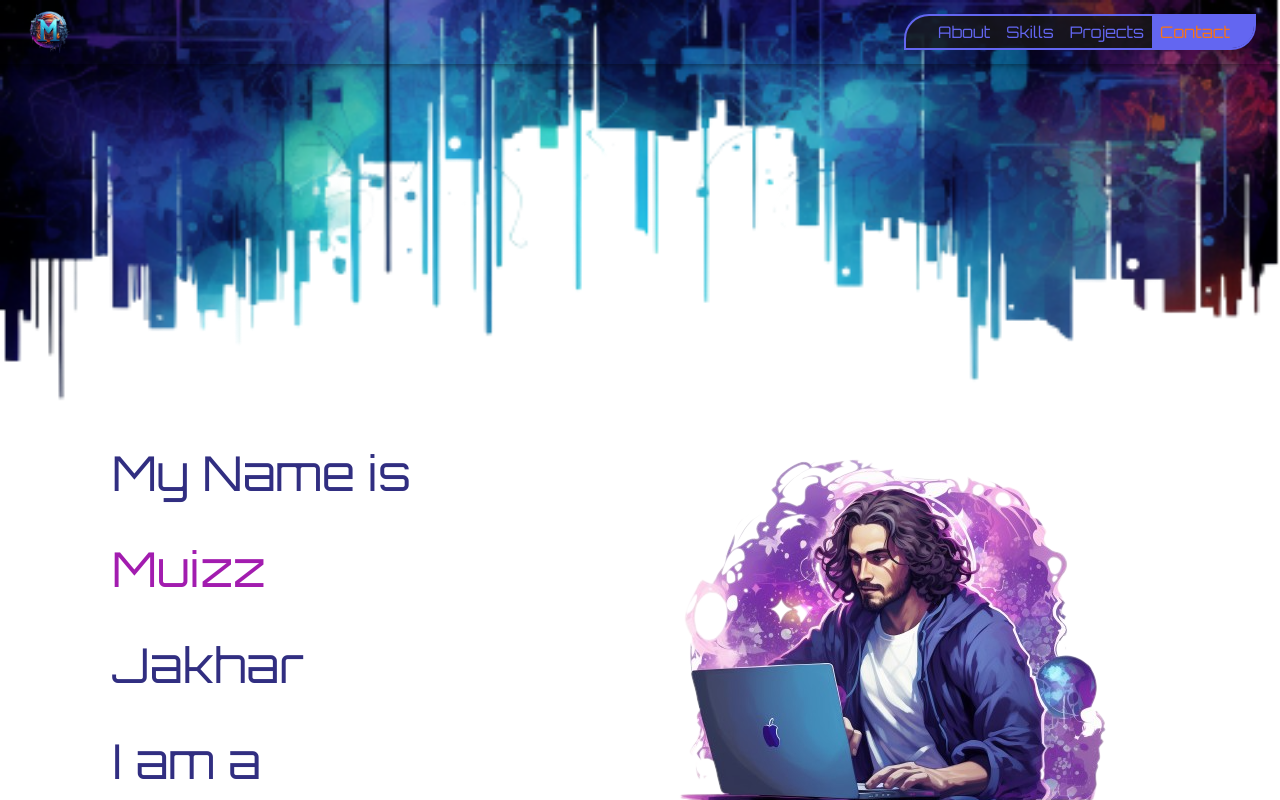
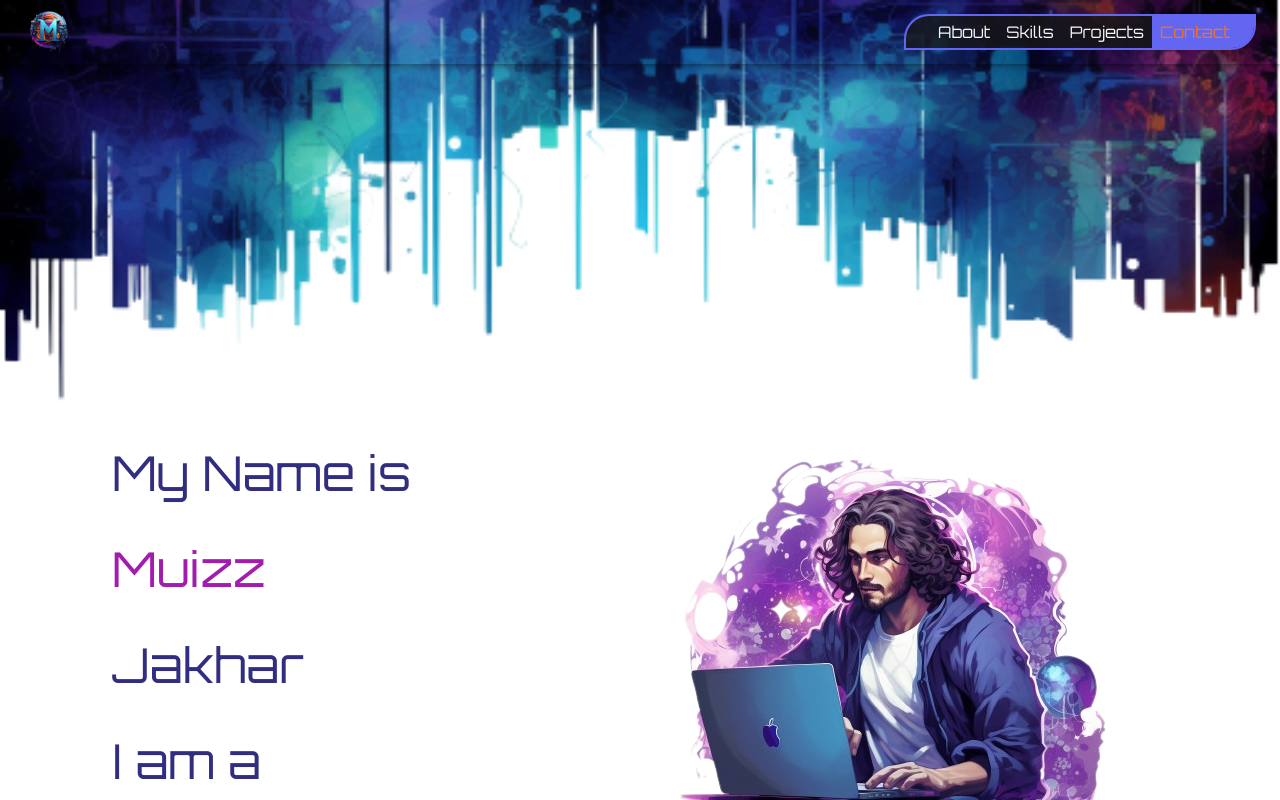
Before and after one commit to MtJakhar/my-portfolio, a Next.js app: page / in a window 1280 px wide. Shown: the top 800 px of the page. Built offline with nearby package versions, Linux system fonts and the light colour scheme.

Commit message:
changed text colot

```diff
--- a/app/components/NavButtons.js
+++ b/app/components/NavButtons.js
@@ -4,7 +4,7 @@ const NavButtons = () => {
   return (
     <div
       id="container"
-      className="bg-neutral-900 bg-opacity-80 border-solid border-2 border-indigo-500 text-indigo-500 rounded-tl-[25px] rounded-br-[25px] flex"
+      className="bg-neutral-900 bg-opacity-80 border-solid border-2 border-indigo-500 text-neutral-100 rounded-tl-[25px] rounded-br-[25px] flex"
     >
       <div className="py-1 pr-2 pl-2 ml-6 hover:bg-indigo-500 hover:text-orange-500">
         About
--- a/app/components/Skills.js
+++ b/app/components/Skills.js
@@ -30,7 +30,7 @@ const Skills = () => {
   ];
 
   return (
-    <div className=" absolute z-10 bg-neutral-900 text-sky-400 bg-opacity-80 p-4 rounded-lg flex">
+    <div className=" absolute z-10 bg-neutral-900 text-neutral-100 bg-opacity-80 p-4 rounded-lg flex">
       <div>
         <h1>///.Skills.module</h1>
         <h4>loading...</h4>
```
